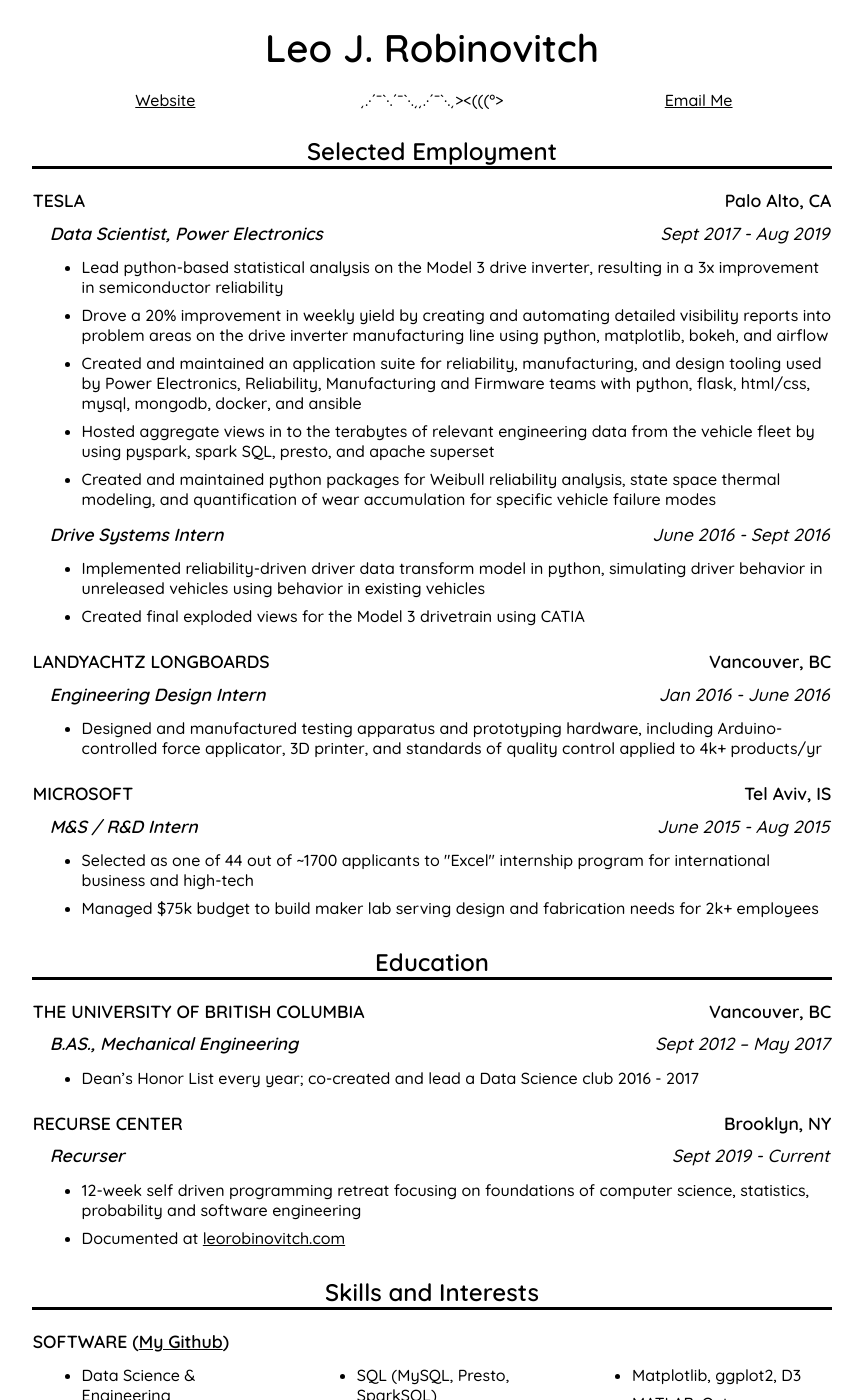
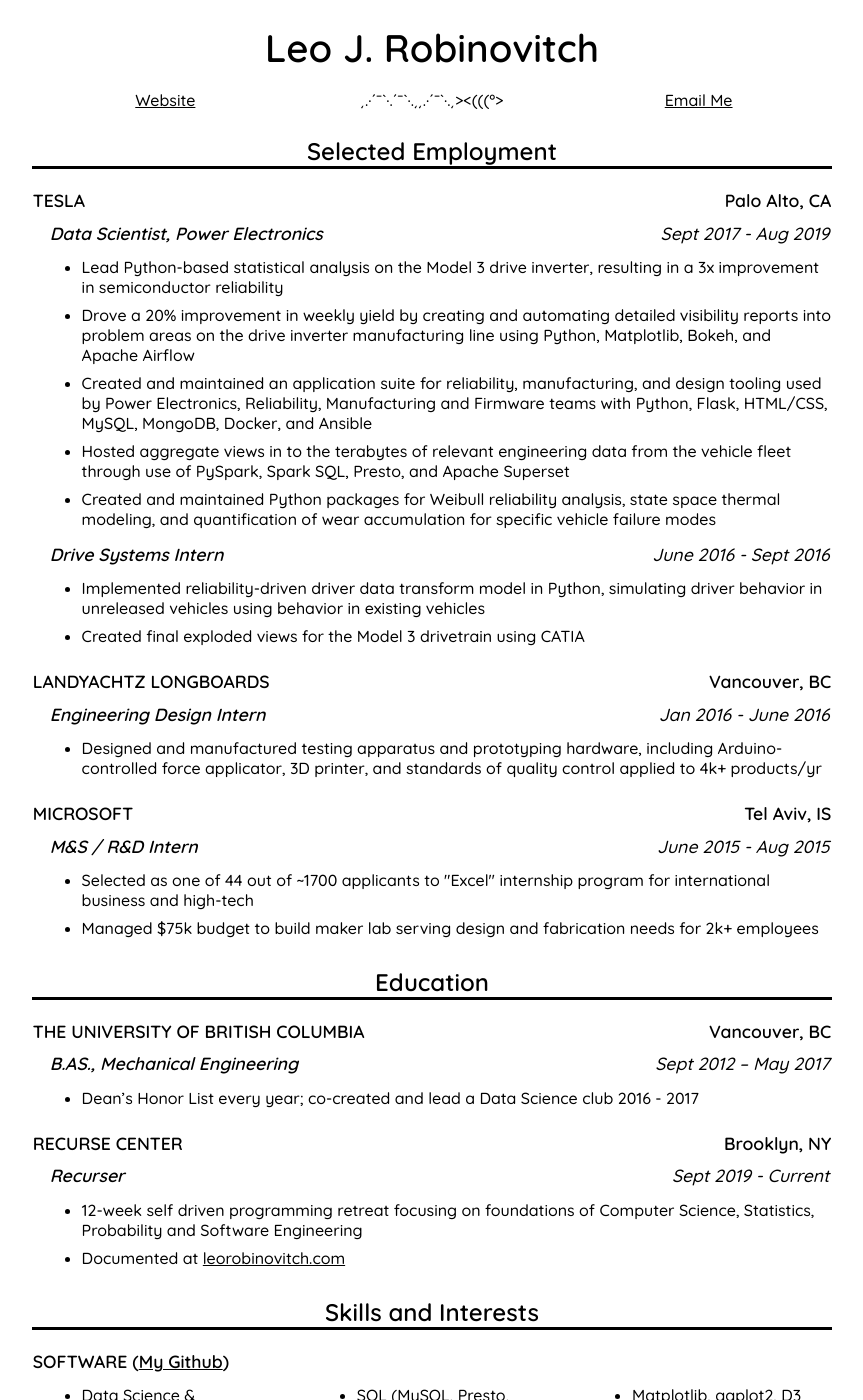
Before and after one commit to robinovitch61/robinovitch61.github.io, a Jekyll site: the page resume.html, which Jekyll copies as it is, in a window 1280 px wide and 1400 px high. Shown: the whole window, without its empty margins (208-1071 px from the left). Built offline with Jekyll 4.4.1, drawn with Linux system fonts in a browser that asks for light colours; some of the changed text lies outside the part shown.

Commit message:
nomenclature, wording improvements on resume

```diff
--- a/resume.html
+++ b/resume.html
@@ -229,17 +229,17 @@
         <div class="item-subtitle title-place"><h3>TESLA</h3><h3>Palo Alto, CA</h3></div>
         <div class="item-subtitle role-date"><h3>Data Scientist, Power Electronics</h3><h3><span class="date">Sept 2017 - Aug 2019</span></h3></div>
         <ul>
-          <li>Lead python-based statistical analysis on the Model 3 drive inverter, resulting in a 3x improvement in semiconductor reliability</li>
-          <li>Drove a 20% improvement in weekly yield by creating and automating detailed visibility reports into problem areas on the drive inverter manufacturing line using python, matplotlib, bokeh, and airflow</li>
-          <li>Created and maintained an application suite for reliability, manufacturing, and design tooling used by Power Electronics, Reliability, Manufacturing and Firmware teams with python, flask, html/css, mysql, mongodb, docker, and ansible
-          <li>Hosted aggregate views in to the terabytes of relevant engineering data from the vehicle fleet by using pyspark, spark SQL, presto, and apache superset</li>
-          <li>Created and maintained python packages for Weibull reliability analysis, state space thermal modeling, and quantification of wear accumulation for specific vehicle failure modes</li>
+          <li>Lead Python-based statistical analysis on the Model 3 drive inverter, resulting in a 3x improvement in semiconductor reliability</li>
+          <li>Drove a 20% improvement in weekly yield by creating and automating detailed visibility reports into problem areas on the drive inverter manufacturing line using Python, Matplotlib, Bokeh, and Apache Airflow</li>
+          <li>Created and maintained an application suite for reliability, manufacturing, and design tooling used by Power Electronics, Reliability, Manufacturing and Firmware teams with Python, Flask, HTML/CSS, MySQL, MongoDB, Docker, and Ansible</li>
+          <li>Hosted aggregate views in to the terabytes of relevant engineering data from the vehicle fleet through use of PySpark, Spark SQL, Presto, and Apache Superset</li>
+          <li>Created and maintained Python packages for Weibull reliability analysis, state space thermal modeling, and quantification of wear accumulation for specific vehicle failure modes</li>
         </ul>
 
         <!-- Tesla Internship -->
         <div class="item-subtitle role-date"><h3>Drive Systems Intern</h3><h3><span class="date">June 2016 - Sept 2016</span></h3></div>
         <ul>
-          <li>Implemented reliability-driven driver data transform model in python, simulating driver behavior in unreleased vehicles using behavior in existing vehicles</li>
+          <li>Implemented reliability-driven driver data transform model in Python, simulating driver behavior in unreleased vehicles using behavior in existing vehicles</li>
           <li>Created final exploded views for the Model 3 drivetrain using CATIA</li>
         </ul>
 
@@ -274,7 +274,7 @@
           <div class="item-subtitle title-place"><h3>RECURSE CENTER</h3><h3>Brooklyn, NY</h3></div>
           <div class="item-subtitle role-date"><h3>Recurser</h3><h3><span class="date">Sept 2019 - Current</span></h3></div>
           <ul>
-            <li>12-week self driven programming retreat focusing on foundations of computer science, statistics, probability and software engineering</li>
+            <li>12-week self driven programming retreat focusing on foundations of Computer Science, Statistics, Probability and Software Engineering</li>
             <li>Documented at <a class="a-indicate" href="https://leorobinovitch.com">leorobinovitch.com</a></li>
           </ul>
         </section>
@@ -314,8 +314,8 @@
         <!-- Personal Projects -->
         <div class="item-subtitle title-place"><h3>PERSONAL PROJECTS</h3></div>
         <ul>
-          <li>Built web scraper in python that emailed me when apartments within my price range and location preferences were posted</li>
-          <li>Created my own mini version of Mint in python to assist in my financial planning and budgeting</li>
+          <li>Built web scraper in Python that emailed me when apartments within my price range and location preferences were posted</li>
+          <li>Created my own mini version of Mint in Python to assist in my financial planning and budgeting</li>
           <li>MOOC/Online Course fan: Nand2Tetris, Machine Learning, Responsive Design</li>
         </ul>
 
```
Also changed, not shown: other parts of resume.html (+1 -1 lines).
